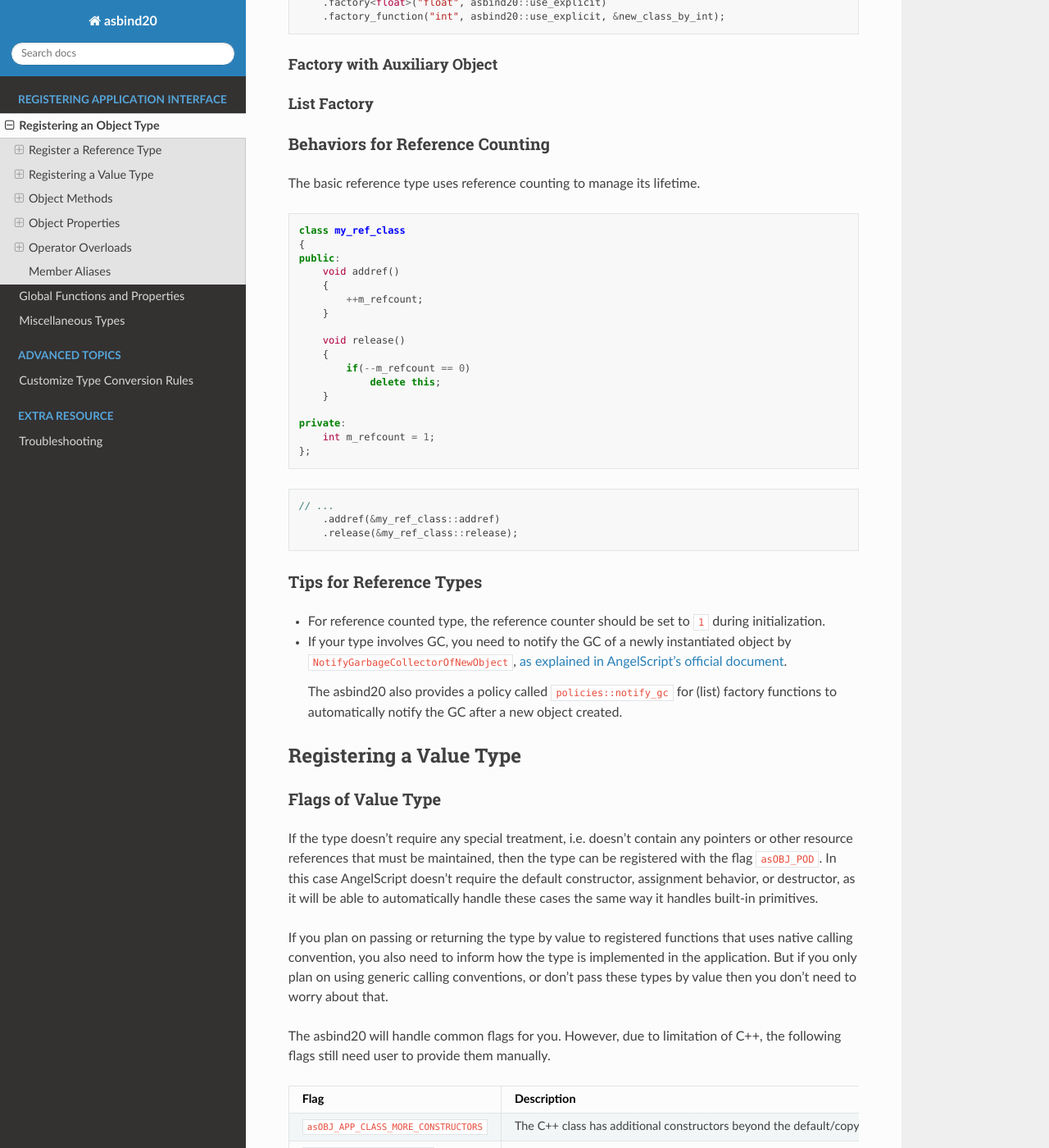
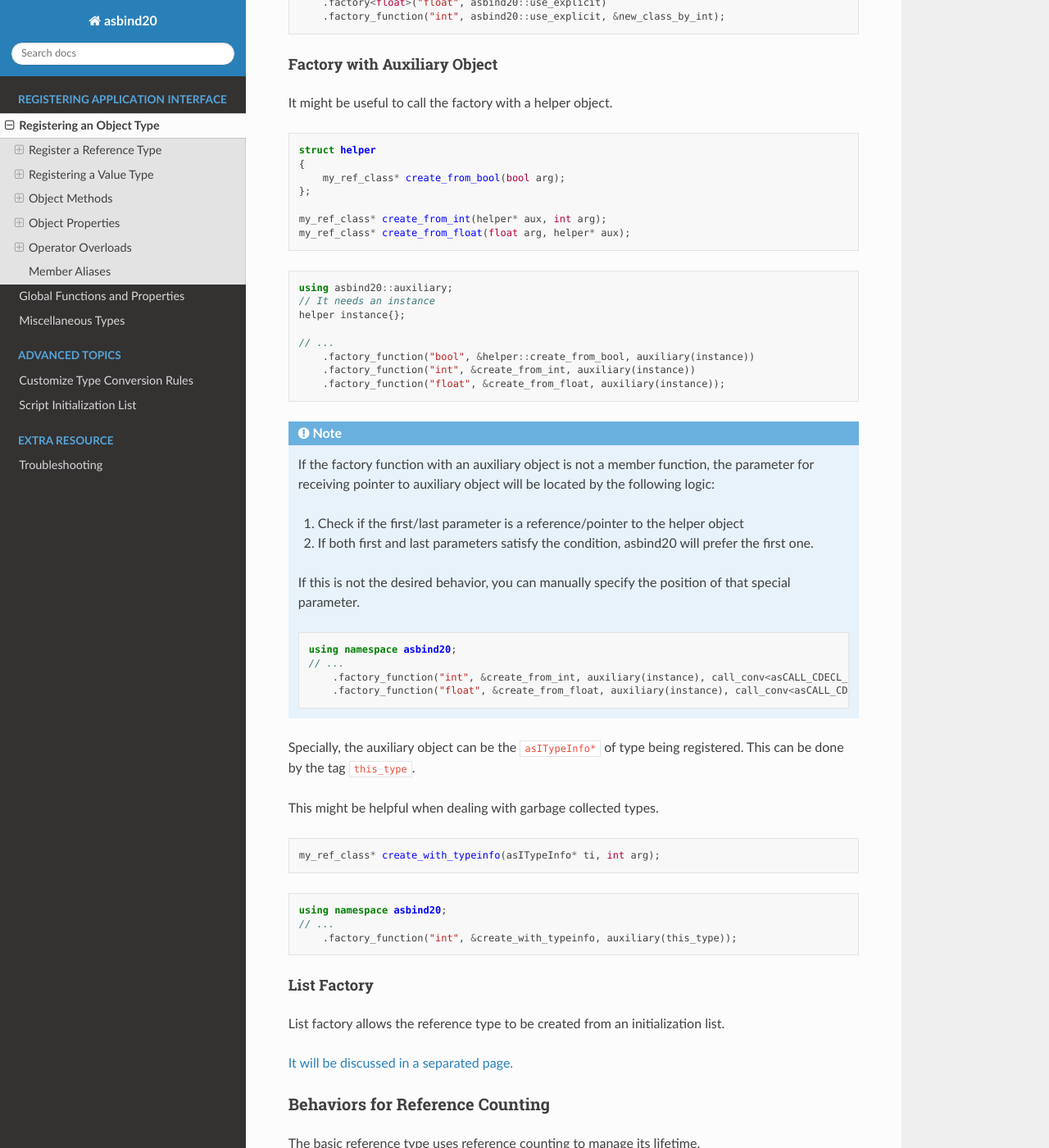
Before and after one commit to HenryAWE/asbind20, a Sphinx documentation site: the page built from doc/object_type.rst, in a window 1280 px wide and 1400 px high, scrolled down 1057 px. Shown: the whole window at 82% size. Built offline with Sphinx 7.4.7 and the Read the Docs theme 3.1.0, drawn with Linux system fonts in a browser that asks for light colours; some of the changed text lies outside the part shown.

Commit message:
Update documents about registering object types

```diff
--- a/doc/index.rst
+++ b/doc/index.rst
@@ -15,7 +15,8 @@ Contents:
    :maxdepth: 1
    :caption: Advanced Topics
 
-   custom_conv_rule
+   advanced/custom_conv_rule
+   advanced/init_list
 
 .. toctree::
    :maxdepth: 1
--- a/doc/object_type.rst
+++ b/doc/object_type.rst
@@ -54,8 +54,67 @@ Just put the tag right after the parameter list.
 Factory with Auxiliary Object
 ^^^^^^^^^^^^^^^^^^^^^^^^^^^^^
 
+It might be useful to call the factory with a helper object.
+
+.. code-block:: c++
+
+    struct helper
+    {
+        my_ref_class* create_from_bool(bool arg);
+    };
+
+    my_ref_class* create_from_int(helper* aux, int arg);
+    my_ref_class* create_from_float(float arg, helper* aux);
+
+.. code-block:: c++
+
+    using asbind20::auxiliary;
+    // It needs an instance
+    helper instance{};
+
+    // ...
+        .factory_function("bool", &helper::create_from_bool, auxiliary(instance))
+        .factory_function("int", &create_from_int, auxiliary(instance))
+        .factory_function("float", &create_from_float, auxiliary(instance));
+
+.. note::
+  If the factory function with an auxiliary object is not a member function,
+  the parameter for receiving pointer to auxiliary object will be located by the following logic:
+
+  1. Check if the first/last parameter is a reference/pointer to the helper object
+  2. If both first and last parameters satisfy the condition, asbind20 will prefer the first one.
+
+  If this is not the desired behavior, you can manually specify the position of that special parameter.
+
+  .. code-block:: c++
+
+    using namespace asbind20;
+    // ...
+        .factory_function("int", &create_from_int, auxiliary(instance), call_conv<asCALL_CDECL_OBJFIRST>)
+        .factory_function("float", &create_from_float, auxiliary(instance), call_conv<asCALL_CDECL_OBJLAST>);
+
+Specially, the auxiliary object can be the ``asITypeInfo*`` of type being registered.
+This can be done by the tag ``this_type``.
+
+This might be helpful when dealing with garbage collected types.
+
+.. code-block:: c++
+
+    my_ref_class* create_with_typeinfo(asITypeInfo* ti, int arg);
+
+
+.. code-block:: c++
+
+    using namespace asbind20;
+    // ...
+        .factory_function("int", &create_with_typeinfo, auxiliary(this_type));
+
 List Factory
 ^^^^^^^^^^^^
+
+List factory allows the reference type to be created from an initialization list.
+
+:doc:`It will be discussed in a separated page. <advanced/init_list>`
 
 Behaviors for Reference Counting
 ~~~~~~~~~~~~~~~~~~~~~~~~~~~~~~~~
@@ -226,6 +285,13 @@ Just put the tag right after the parameter list.
         .constructor_function("int", &init_by_int, asbind20::call_conv<asCALL_CDECL_OBJFIRST>)
         .constructor_function("float", &init_by_float, asbind20::call_conv<asCALL_CDECL_OBJLAST>);
 
+List Constructor
+^^^^^^^^^^^^^^^^
+
+The list constructor allows the value type to be initialized from an initialization list.
+
+:doc:`It will be discussed in a separated page. <advanced/init_list>`
+
 Destructor
 ^^^^^^^^^^
 
@@ -240,6 +306,10 @@ Automatically Registering Required Behaviors
 You can call the ``.behaviours_by_traits()`` to automatically register type behaviors required by the type flags.
 It will register default constructor, copy constructor, destructor,
 and assignment operator (``operator=``/``opAssign``) according to the type flags.
+
+.. warning::
+   Be careful not to register those behaviors again by standalone helpers,
+   otherwise you will get an error message about duplicated things.
 
 This helper function uses flags provided by ``asGetTypeTraits<T>()`` by default.
 
@@ -262,7 +332,7 @@ Object methods are registered by ``.method()``.
 Both non-virtual and virtual methods are registered the same way.
 
 Static member functions of a class are actually global functions,
-so those should be registered as global functions and not as object methods.
+so those should be registered as :doc:`global functions and not as object methods <global>`.
 
 Member Function
 ~~~~~~~~~~~~~~~
```
Also changed, not shown: doc/advanced/init_list.rst (added, +201 -0 lines), doc/advanced/custom_conv_rule.rst (renamed from doc/custom_conv_rule.rst).
